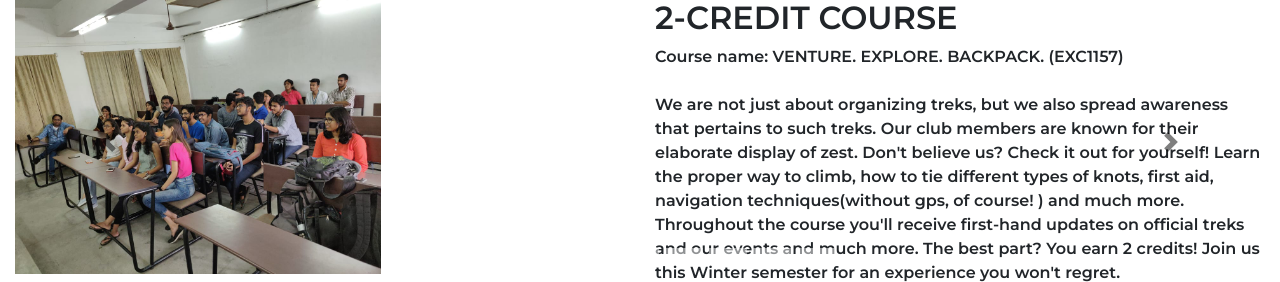
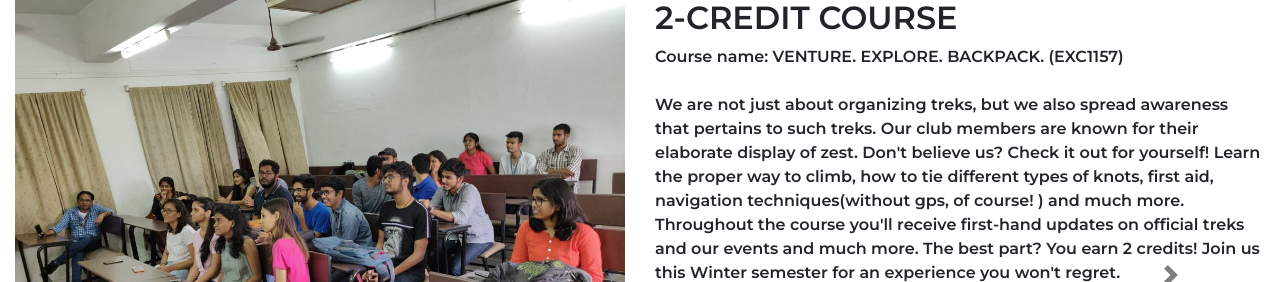
Before and after one commit to Malika01/VTC_NEW.github.io, a PHP site: page /index.html in a window 1280 px wide. Shown: the part 2887-3169 px from the top of the page. Run offline with PHP 8.4, Linux system fonts and the light colour scheme.

Commit message:
Update mycarousel.css

```diff
--- a/mycarousel.css
+++ b/mycarousel.css
@@ -1,29 +1,25 @@
-.carousel-item:hover .carousel-caption
-{
+.carousel-item:hover .carousel-caption{
     opacity: 1;
 }
 
 .carousel-caption{
     opacity: 0;
+    position: absolute;
 }
-.car_text{
-    margin-left: 58%;
-    margin-top: 5%;
-    text-align: justify;
-}
-.carousel-control-next-icon,
-.carousel-control-prev-icon {
+
+.carousel-control-next-icon,.carousel-control-prev-icon,.carousel-indicators{
   filter: invert(1);
 }
 
-.carousel-caption{
-    position: absolute;
-    right: 55%;
-    left: 5%;
+carousel-control-next, .carousel-control-prev{
+    width: 5%;
 }
-.carousel-inner img {
-    max-width: 60%;
-    max-height: auto;
-    overflow: hidden;
 
-  }
+.carousel-indicators{
+    position: relative;
+    padding: 2em;
+}
+
+.carousel .container-fluid{
+    padding-top: 25px;
+}
```
